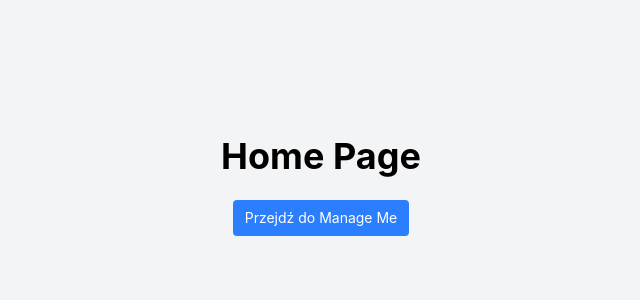
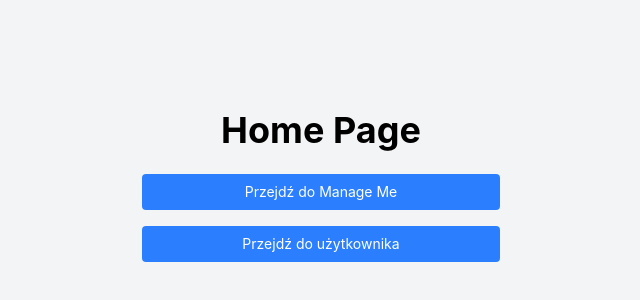
Before and after one commit to Usadowiony/Programowanie-app-web, a React (Vite) app: page / in a window 1280 px wide. Shown: the part 214-514 px from the top of the page, without its empty margins (319-959 px from the left). Built offline with nearby package versions, Linux system fonts and the light colour scheme.

Commit message:
lab 2 pierwsze zadanie

```diff
--- a/src/App.tsx
+++ b/src/App.tsx
@@ -1,6 +1,7 @@
 import { BrowserRouter as Router, Routes, Route } from 'react-router-dom'
 import Home from './pages/Home'
 import ManageMe from './pages/ManageMe'
+import User from './pages/User'
 
 function App() {
   return (
@@ -8,6 +9,7 @@ function App() {
       <Routes>
         <Route path="/" element={<Home />} />
         <Route path="/manageme" element={<ManageMe />} />
+        <Route path="/user" element={<User />} />
       </Routes>
     </Router>
   )
--- a/src/pages/Home.tsx
+++ b/src/pages/Home.tsx
@@ -6,13 +6,21 @@ function Home() {
   return (
     <div className="min-h-screen bg-gray-100 flex items-center justify-center">
       <div className="text-center">
-        <h1 className="text-4xl font-bold mb-6">Home Page</h1>
-        <button
-          onClick={() => navigate('/manageme')}
-          className="cursor-pointer bg-blue-500 text-white px-3 py-2 rounded text-sm hover:bg-blue-600"
-        >
-          Przejdź do Manage Me
-        </button>
+        <h1 className="flex-col text-4xl font-bold mb-6">Home Page</h1>
+        <div className='flex-col space-y-4'>
+          <button
+            onClick={() => navigate('/manageme')}
+            className="w-full cursor-pointer bg-blue-500 text-white px-3 py-2 rounded text-sm hover:bg-blue-600"
+          >
+            Przejdź do Manage Me
+          </button>
+          <button
+            onClick={() => navigate('/user')}
+            className="w-full cursor-pointer bg-blue-500 text-white px-3 py-2 rounded text-sm hover:bg-blue-600"
+          >
+            Przejdź do użytkownika
+          </button>
+        </div>
       </div>
     </div>
   )
--- /dev/null
+++ b/src/pages/User.tsx
@@ -0,0 +1,16 @@
+import { getCurrentUser } from '../services/userService';
+
+function User() {
+
+    const user = getCurrentUser();
+
+    return (
+        <div className="min-h-screen bg-gray-100 flex items-center justify-center">
+        <div className="text-center">
+            <h1 className="flex-col text-4xl font-bold mb-6">Cześć, {user.firstName} {user.lastName}!</h1>
+        </div>
+        </div>
+    )
+}
+
+export default User
--- /dev/null
+++ b/src/services/userService.ts
@@ -0,0 +1,13 @@
+export interface User {
+  id: number;
+  firstName: string;
+  lastName: string;
+}
+
+export const getCurrentUser = (): User => {
+  return {
+    id: 1,
+    firstName: "Jan",
+    lastName: "Kowalski"
+  };
+};
```
